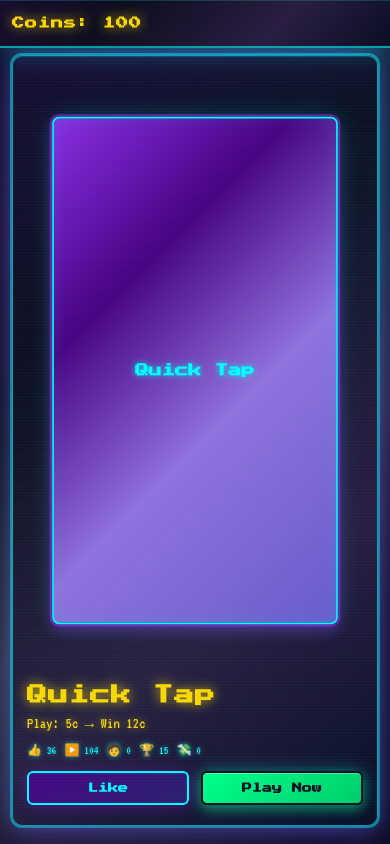
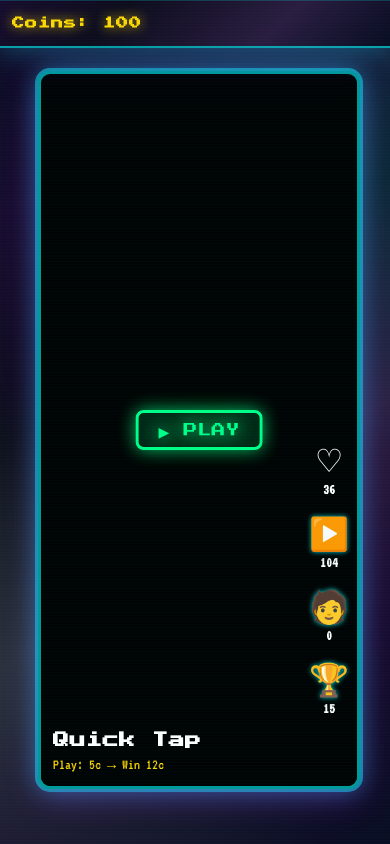
Before and after one commit to moltrus/playtok-webapp, a React (Create React App) app: page / in a window 390 px wide. Built offline with nearby package versions, Linux system fonts and the light colour scheme; no server answers.

Commit message:
Instagram-like UI

```diff
--- a/src/App.css
+++ b/src/App.css
@@ -277,19 +277,27 @@ html, body, #root, .app-root {
 
 .feed-container {
   scroll-snap-type: y mandatory;
-  height: 100%;
+  height: 100vh;
+  height: 100dvh; /* Use dynamic viewport height for mobile */
   overflow-y: scroll;
   overflow-x: hidden;
   -webkit-overflow-scrolling: touch;
+  scrollbar-width: none; /* Hide scrollbar for Firefox */
+  -ms-overflow-style: none; /* Hide scrollbar for IE/Edge */
+}
+
+.feed-container::-webkit-scrollbar {
+  display: none; /* Hide scrollbar for Chrome/Safari */
 }
 
 .feed-slide {
   scroll-snap-align: start;
-  min-height: 100%;
+  min-height: 100vh;
+  min-height: 100dvh; /* Use dynamic viewport height for mobile */
   display: flex;
-  align-items: center;
+  align-items: stretch; /* Changed from center to stretch */
   justify-content: center;
-  padding: 60px 16px 40px; /* top space for coin bar */
+  padding: 60px 8px 12px; /* Reduced top/bottom padding */
   box-sizing: border-box;
   width: 100%;
   overflow: hidden;
@@ -297,55 +305,73 @@ html, body, #root, .app-root {
 
 .game-card {
   width: 100%;
-  max-width: 480px;
-  background:
-    linear-gradient(145deg,
-      rgba(26, 10, 45, 0.85) 0%,
-      rgba(15, 10, 26, 0.9) 30%,
-      rgba(45, 26, 61, 0.85) 70%,
-      rgba(10, 10, 31, 0.9) 100%);
-  border-radius: 12px;
-  padding: 20px 18px 24px;
+  max-width: calc(100% - 16px); /* Account for margins on mobile */
+  background: transparent;
+  border-radius: 0;
+  padding: 0;
   display: flex;
   flex-direction: column;
-  box-shadow:
-    0 8px 32px rgba(138, 43, 226, 0.4),
-    0 0 0 2px rgba(0, 255, 255, 0.5),
-    0 0 20px rgba(0, 255, 255, 0.3),
-    inset 0 1px 0 rgba(0, 255, 255, 0.2);
-  border: 1px solid rgba(0, 255, 255, 0.6);
+  flex: 1; /* Allow card to grow and fill available space */
   margin: 0;
-  backdrop-filter: blur(8px) saturate(1.5);
   position: relative;
   box-sizing: border-box;
 }
-.game-card::before {
-  content: '';
-  position: absolute;
-  top: 0;
-  left: 0;
-  right: 0;
-  bottom: 0;
-  background:
-    linear-gradient(transparent 50%, rgba(0, 255, 255, 0.03) 50%);
-  background-size: 100% 2px;
-  border-radius: 12px;
-  pointer-events: none;
+
+/* Larger screens */
+@media (min-width: 768px) {
+  .game-card {
+    max-width: 480px;
+    flex: 0 1 auto; /* Don't stretch on larger screens */
+  }
+  .feed-slide {
+    padding: 60px 16px 40px;
+    align-items: center; /* Center on larger screens */
+  }
+}
+
+.preview-container {
+  width: 100%;
+  height: 100%; /* Fill parent height */
+  position: relative;
+  padding: 12px; /* Reduced padding for mobile */
+  background: #000;
+  border-radius: 12px; /* Slightly smaller border radius for mobile */
+  overflow: hidden;
+  box-shadow:
+    0 8px 32px rgba(138, 43, 226, 0.4),
+    0 0 0 3px rgba(0, 255, 255, 0.5),
+    0 0 25px rgba(0, 255, 255, 0.4);
+  border: 3px solid rgba(0, 255, 255, 0.6);
+  margin: 0 4px; /* Add margin to prevent border cutoff */
+  box-sizing: border-box;
+  display: flex;
+  flex-direction: column;
+}
+
+/* Larger screens */
+@media (min-width: 768px) {
+  .preview-container {
+    padding: 16px;
+    border-radius: 16px;
+    margin: 0;
+    height: auto; /* Auto height on larger screens */
+  }
+}
+
+.card-content {
+  display: none; /* Deprecated, using preview-container now */
 }
 .preview-wrapper {
-  width: 100%;
-  display: flex;
-  justify-content: center;
-  margin-bottom: 20px;
-  padding: 0;
-  box-sizing: border-box;
-  overflow: hidden;
+  display: none; /* Deprecated */
 }
+.stats-sidebar {
+  display: none; /* Deprecated */
+  align-items: center;
 .preview-thumb {
   width: 100%;
-  max-width: 100%;
-  aspect-ratio: 9/16;
-  border-radius: 8px;
+  flex: 1; /* Fill available height */
+  min-height: 0; /* Allow flexbox to shrink if needed */
+  border-radius: 0;
   background:
     linear-gradient(135deg, #8a2be2 0%, #4b0082 30%, #9370db 60%, #6a5acd 100%);
   position: relative;
@@ -353,52 +379,261 @@ html, body, #root, .app-root {
   display: flex;
   align-items: center;
   justify-content: center;
-  transform: scale(.85);
-  transform-origin: center;
-  box-shadow:
-    0 0 0 3px rgba(138, 43, 226, 0.6),
-    0 8px 16px rgba(138, 43, 226, 0.4),
-    0 0 30px rgba(0, 255, 255, 0.2),
-    inset 0 0 20px rgba(0, 255, 255, 0.1);
   transition: all 0.2s ease;
-  border: 2px solid #00ffff;
+  border: none;
   box-sizing: border-box;
 }
-.preview-thumb:active {
-  transform: scale(.82);
-  box-shadow:
-    0 0 0 3px rgba(138, 43, 226, 0.8),
-    0 4px 8px rgba(138, 43, 226, 0.6),
-    0 0 40px rgba(0, 255, 255, 0.4),
-    inset 0 0 20px rgba(0, 255, 255, 0.2);
+
+/* Larger screens - maintain aspect ratio */
+@media (min-width: 768px) {
+  .preview-thumb {
+    flex: 0 0 auto;
+    aspect-ratio: 9/16;
+  }
+} justify-content: center;
+  transition: all 0.2s ease;
+  border: none;
+  box-sizing: border-box;
+}
+.preview-thumb.clickable {
+  cursor: pointer;
+}
+.preview-thumb.clickable:hover .preview-inner {
+  background: rgba(0, 255, 136, 0.1);
+}
+.preview-thumb.clickable:active .preview-inner {
+  background: rgba(0, 255, 136, 0.2);
+}
+.preview-thumb.disabled {
+  opacity: 0.5;
+  cursor: not-allowed;
 }
 .preview-inner {
-  font-size: clamp(12px, 4vw, 20px);
-  font-weight: 900;
-  color: #00ffff;
-  text-shadow: 0 0 8px rgba(0, 255, 255, 0.8);
-  font-family: 'Press Start 2P', monospace;
-  text-align: center;
-  padding: 8px;
-  word-break: break-word;
-  line-height: 1.2;
+  display: none; /* No longer needed */
 }
 
-.game-meta h2 {
-  margin: 0 0 12px;
-  font-size: 24px;
+.play-indicator {
+  position: absolute;
+  top: 50%;
+  left: 50%;
+  transform: translate(-50%, -50%);
+  font-size: 14px;
+  padding: 10px 20px;
+  background: rgba(0, 255, 136, 0.15);
+  border: 3px solid #00ff88;
+  border-radius: 8px;
+  color: #00ff88;
   font-family: 'Press Start 2P', monospace;
-  color: #ffd700;
-  text-shadow: 0 0 12px rgba(255, 215, 0, 0.8);
-  letter-spacing: 1px;
+  text-shadow:
+    0 0 15px rgba(0, 255, 136, 0.9),
+    0 0 30px rgba(0, 255, 136, 0.6);
+  box-shadow:
+    0 0 30px rgba(0, 255, 136, 0.6),
+    0 0 60px rgba(0, 255, 136, 0.4),
+    inset 0 0 20px rgba(0, 255, 136, 0.1);
+  animation: pulse 2s ease-in-out infinite;
+  display: flex;
+  align-items: center;
+  justify-content: center;
+  line-height: 1;
+  z-index: 5;
+  white-space: nowrap;
 }
-.coin-line {
-  font-size: 14px;
-  margin-bottom: 12px;
+
+.preview-thumb.disabled .play-indicator {
+  background: rgba(255, 255, 255, 0.1);
+  border-color: #666;
+  color: #999;
+  text-shadow: none;
+  box-shadow: none;
+  animation: none;
+  font-size: 12px;
+}
+
+/* Larger screens */
+@media (min-width: 768px) {
+  .play-indicator {
+    font-size: 16px;
+    padding: 12px 24px;
+    border-radius: 10px;
+  }
+  .preview-thumb.disabled .play-indicator {
+    font-size: 14px;
+  }
+}
+.preview-thumb.disabled .play-indicator {
+  background: rgba(255, 255, 255, 0.1);
+  border-color: #666;
+  color: #999;
+  text-shadow: none;
+  animation: none;
+}
+@keyframes pulse {
+  0%, 100% {
+    box-shadow: 0 0 10px rgba(0, 255, 136, 0.4);
+  }
+  50% {
+    box-shadow: 0 0 20px rgba(0, 255, 136, 0.8);
+  }
+}
+
+/* Instagram Reels-style stats overlay on right edge */
+.stats-overlay {
+  position: absolute;
+  right: 8px; /* Closer to edge on mobile */
+  bottom: 70px; /* Adjusted for mobile */
+  display: flex;
+  flex-direction: column;
+  gap: 16px; /* Slightly reduced gap */
+  align-items: center;
+  z-index: 10;
+}
+
+.stat-item {
+  display: flex;
+  flex-direction: column;
+  align-items: center;
+  gap: 2px;
+}
+
+.stat-icon {
+  font-size: 32px;
+  filter: drop-shadow(0 2px 4px rgba(0, 0, 0, 0.8));
+}
+
+.stat-count {
+  font-size: 15px;
+  font-weight: 700;
+  color: #fff;
+  text-shadow: 0 1px 3px rgba(0, 0, 0, 0.8);
+  font-family: 'VT323', monospace;
+}
+
+.like-btn {
+  background: none;
+  border: none;
+  padding: 0;
+  cursor: pointer;
+  display: flex;
+  flex-direction: column;
+  align-items: center;
+  gap: 2px;
+  transition: transform 0.1s ease;
+  font-size: 32px; /* Increased for better visibility */
+  color: #fff;
+  filter: drop-shadow(0 2px 4px rgba(0, 0, 0, 0.8));
+}
+
+/* Larger screens */
+@media (min-width: 768px) {
+  .stats-overlay {
+    right: 12px;
+    bottom: 80px;
+    gap: 20px;
+  }
+  .stat-icon {
+    font-size: 36px;
+  }
+  .stat-count {
+    font-size: 16px;
+  }
+  .like-btn {
+    font-size: 38px;
+    gap: 4px;
+  }
+}
+
+.like-btn.liked {
+  color: #ff1744;
+  filter: drop-shadow(0 0 8px rgba(255, 23, 68, 0.8)) drop-shadow(0 0 16px rgba(255, 23, 68, 0.6));
+  animation: heartPulse 0.3s ease;
+}
+
+@keyframes heartPulse {
+  0%, 100% { transform: scale(1); }
+  50% { transform: scale(1.2); }
+}
+
+/* Instagram Reels-style game info overlay at bottom */
+.game-info-overlay {
+  position: absolute;
+  bottom: 0;
+  left: 0;
+  right: 0;
+  padding: 12px; /* Reduced padding for mobile */
+  background: linear-gradient(to top, rgba(0, 0, 0, 0.8) 0%, rgba(0, 0, 0, 0.4) 70%, transparent 100%);
+  z-index: 9;
+  pointer-events: none;
+}
+
+.game-info-overlay h2 {
+  margin: 0 0 6px 0;
+  font-size: 16px; /* Increased for better readability */
+  font-family: 'Press Start 2P', monospace;
+  color: #fff;
+  text-shadow: 0 2px 4px rgba(0, 0, 0, 0.8);
+  letter-spacing: 0.5px;
+  line-height: 1.4;
+}
+
+.game-info-overlay .coin-line {
+  font-size: 15px; /* Increased for better readability */
+  margin: 0;
   color: #ffd700;
   font-family: 'VT323', monospace;
-  font-size: 18px;
-  text-shadow: 0 0 8px rgba(255, 215, 0, 0.6);
+  text-shadow: 0 1px 3px rgba(0, 0, 0, 0.8);
+}
+
+/* Larger screens */
+@media (min-width: 768px) {
+  .game-info-overlay {
+    padding: 16px;
+  }
+  .game-info-overlay h2 {
+    font-size: 20px;
+    margin: 0 0 8px 0;
+  }
+  .game-info-overlay .coin-line {
+    font-size: 18px;
+  }
+}
+
+/* Deprecated old layout styles */
+
+/* Deprecated old layout styles */
+.card-content {
+  display: none; /* Deprecated, using preview-container now */
+}
+.preview-wrapper {
+  display: none; /* Deprecated */
+}
+.stats-sidebar {
+  display: none; /* Deprecated */
+}
+.stats-column {
+  display: none; /* Deprecated */
+}
+.game-meta {
+  display: none; /* Deprecated, using game-info-overlay now */
+}
+.meta-left {
+  display: none; /* Deprecated */
+}
+.meta-right {
+  display: none; /* Deprecated */
+}
+.stats-column {
+  display: flex;
+  flex-direction: column;
+  gap: 8px;
+  font-size: 14px;
+  font-family: 'VT323', monospace;
+  color: #00ffff;
+  text-shadow: 0 0 5px rgba(0, 255, 255, 0.6);
+  align-items: center;
+}
+.stats-column span {
+  white-space: nowrap;
 }
 .stats-row {
   display: flex;
@@ -413,10 +648,12 @@ html, body, #root, .app-root {
 .actions {
   display: flex;
   gap: 16px;
+  justify-content: center;
 }
 .actions button {
-  flex: 1;
-  padding: 12px 16px;
+  flex: 0 1 auto;
+  min-width: 120px;
+  padding: 12px 20px;
   border: 2px solid;
   border-radius: 6px;
   font-weight: 900;
@@ -426,31 +663,7 @@ html, body, #root, .app-root {
   transition: all 0.1s ease;
   cursor: pointer;
 }
-.like-btn {
-  background: linear-gradient(145deg, #4b0082, #2d1b69);
-  color: #00ffff;
-  border-color: #8a2be2;
-  box-shadow:
-    0 4px 12px rgba(75, 0, 130, 0.4),
-    0 0 20px rgba(138, 43, 226, 0.3),
-    inset 0 1px 0 rgba(0, 255, 255, 0.1);
-}
-.like-btn:hover {
-  background: linear-gradient(145deg, #6a5acd, #4b0082);
-  color: #00ffff;
-  border-color: #9370db;
-  box-shadow:
-    0 2px 8px rgba(75, 0, 130, 0.6),
-    0 0 30px rgba(138, 43, 226, 0.5),
-    inset 0 1px 0 rgba(0, 255, 255, 0.2);
-}
-.like-btn:active {
-  transform: translateY(1px);
-  box-shadow:
-    0 1px 4px rgba(75, 0, 130, 0.8),
-    0 0 15px rgba(138, 43, 226, 0.6),
-    inset 0 -1px 0 rgba(0, 0, 0, 0.2);
-}
+/* Deprecated old like button styles - removed */
 .play-btn {
   background: linear-gradient(145deg, #00ff88, #00cc66);
   color: #0a0a1f;
--- a/src/components/GameCard.js
+++ b/src/components/GameCard.js
@@ -1,33 +1,61 @@
 import { useGame } from '../context/GameContext';
 
 export default function GameCard({ game, onPlay }) {
-  const { gameStats, likeGame, coins } = useGame();
+  const { gameStats, likeGame, likedGames, coins } = useGame();
   const stats = gameStats[game.id];
   const canAfford = coins >= game.costCoins;
+  const isLiked = likedGames.has(game.id);
+
+  const handlePlayClick = () => {
+    if (canAfford) {
+      onPlay(game.id);
+    }
+  };
+
   return (
     <div className="game-card">
-      <div className="preview-wrapper">
-        <div className="preview-thumb" aria-label={`Preview of ${game.name}`}>
-          <div className="preview-inner">{game.name}</div>
+      <div className="preview-container">
+        <div
+          className={`preview-thumb ${canAfford ? 'clickable' : 'disabled'}`}
+          onClick={handlePlayClick}
+          aria-label={canAfford ? `Play ${game.name}` : `Need coins to play ${game.name}`}
+          role="button"
+          tabIndex={canAfford ? 0 : -1}
+        >
+          <div className="play-indicator">
+            {canAfford ? '▶ PLAY' : '🔒 LOCKED'}
+          </div>
         </div>
-      </div>
-      <div className="game-meta">
-        <h2>{game.name}</h2>
-        <div className="coin-line">
-          <span className="entry">Play: {game.costCoins}c → Win {game.rewardCoins}c</span>
+
+        {/* Stats positioned absolutely on right edge like Instagram Reels */}
+        <div className="stats-overlay">
+          <button
+            onClick={() => likeGame(game.id)}
+            className={`like-btn ${isLiked ? 'liked' : ''}`}
+          >
+            {isLiked ? '♥' : '♡'}
+            <span className="stat-count">{stats.likes}</span>
+          </button>
+          <div className="stat-item">
+            <span className="stat-icon">▶️</span>
+            <span className="stat-count">{stats.plays}</span>
+          </div>
+          <div className="stat-item">
+            <span className="stat-icon">🧑</span>
+            <span className="stat-count">{stats.players}</span>
+          </div>
+          <div className="stat-item">
+            <span className="stat-icon">🏆</span>
+            <span className="stat-count">{stats.winners}</span>
+          </div>
         </div>
-        <div className="stats-row">
-          <span>👍 {stats.likes}</span>
-          <span>▶️ {stats.plays}</span>
-          <span>🧑 {stats.players}</span>
-          <span>🏆 {stats.winners}</span>
-          <span>💸 {stats.coinsSpent}</span>
-        </div>
-        <div className="actions">
-          <button onClick={() => likeGame(game.id)} className="like-btn">Like</button>
-          <button disabled={!canAfford} onClick={() => canAfford && onPlay(game.id)} className="play-btn">
-            {canAfford ? 'Play Now' : 'Need Coins'}
-          </button>
+
+        {/* Game info overlay at bottom like Instagram Reels */}
+        <div className="game-info-overlay">
+          <h2>{game.name}</h2>
+          <div className="coin-line">
+            Play: {game.costCoins}c → Win {game.rewardCoins}c
+          </div>
         </div>
       </div>
     </div>
--- a/src/context/GameContext.js
+++ b/src/context/GameContext.js
@@ -29,7 +29,7 @@ const defaultGameStats = (base) => {
 
 function buildInitialState(gamesSeed) {
   const list = gamesSeed || fallbackGames;
-  const state = { coins: 100, games: {} };
+  const state = { coins: 100, games: {}, likedGames: new Set() };
   list.filter(g => g.id !== 'tap-jump' && g.id !== 'tilt-maze')
       .forEach(g => { state.games[g.id] = defaultGameStats(g.base); });
   return state;
@@ -45,13 +45,29 @@ export function GameProvider({ children }) {
   const [state, setState] = useState(() => {
     try {
       const raw = localStorage.getItem(STORAGE_KEY);
-      if (raw) return JSON.parse(raw);
+      if (raw) {
+        const parsed = JSON.parse(raw);
+        // Convert likedGames array back to Set
+        if (parsed.likedGames && Array.isArray(parsed.likedGames)) {
+          parsed.likedGames = new Set(parsed.likedGames);
+        } else {
+          parsed.likedGames = new Set();
+        }
+        return parsed;
+      }
     } catch (e) {  }
     return buildInitialState(fallbackGames);
   });
 
   useEffect(() => {
-    try { localStorage.setItem(STORAGE_KEY, JSON.stringify(state)); } catch (e) {  }
+    try {
+      // Convert Set to array for JSON serialization
+      const stateToSave = {
+        ...state,
+        likedGames: Array.from(state.likedGames || [])
+      };
+      localStorage.setItem(STORAGE_KEY, JSON.stringify(stateToSave));
+    } catch (e) {  }
   }, [state]);
 
   const adjustCoins = useCallback((delta) => {
@@ -59,13 +75,34 @@ export function GameProvider({ children }) {
   }, []);
 
   const likeGame = useCallback((id) => {
-    setState(s => ({
-      ...s,
-      games: {
-        ...s.games,
-        [id]: { ...s.games[id], likes: s.games[id].likes + 1 }
+    setState(s => {
+      const likedGames = new Set(s.likedGames || []);
+      const isCurrentlyLiked = likedGames.has(id);
+
+      if (isCurrentlyLiked) {
+        // Unlike: remove from set and decrement count
+        likedGames.delete(id);
+        return {
+          ...s,
+          likedGames,
+          games: {
+            ...s.games,
+            [id]: { ...s.games[id], likes: Math.max(0, s.games[id].likes - 1) }
+          }
+        };
+      } else {
+        // Like: add to set and increment count
+        likedGames.add(id);
+        return {
+          ...s,
+          likedGames,
+          games: {
+            ...s.games,
+            [id]: { ...s.games[id], likes: s.games[id].likes + 1 }
+          }
+        };
       }
-    }));
+    });
   }, []);
 
   const playGame = useCallback((id) => {
@@ -259,6 +296,7 @@ export function GameProvider({ children }) {
     coins: state.coins,
     gameStats: state.games,
     games: gamesList,
+    likedGames: state.likedGames || new Set(),
     likeGame,
     playGame,
     finishGame,
```
